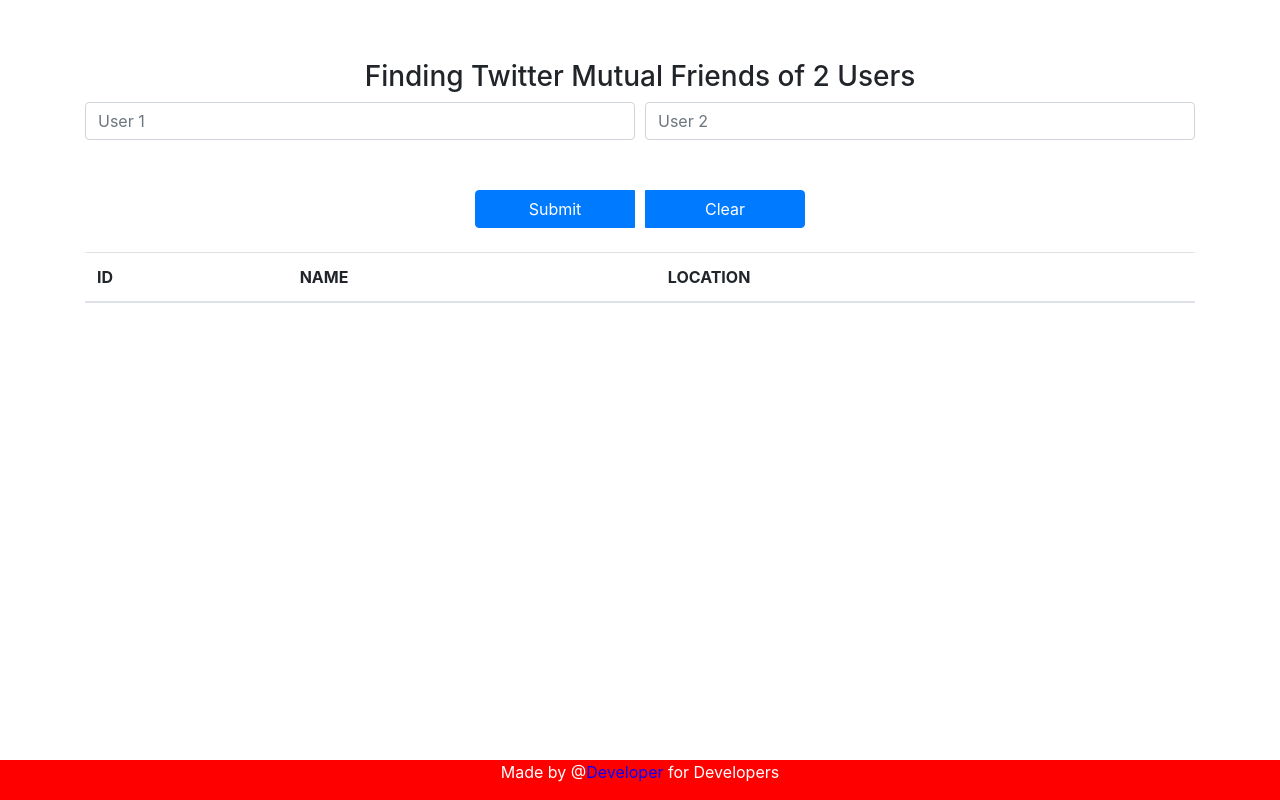
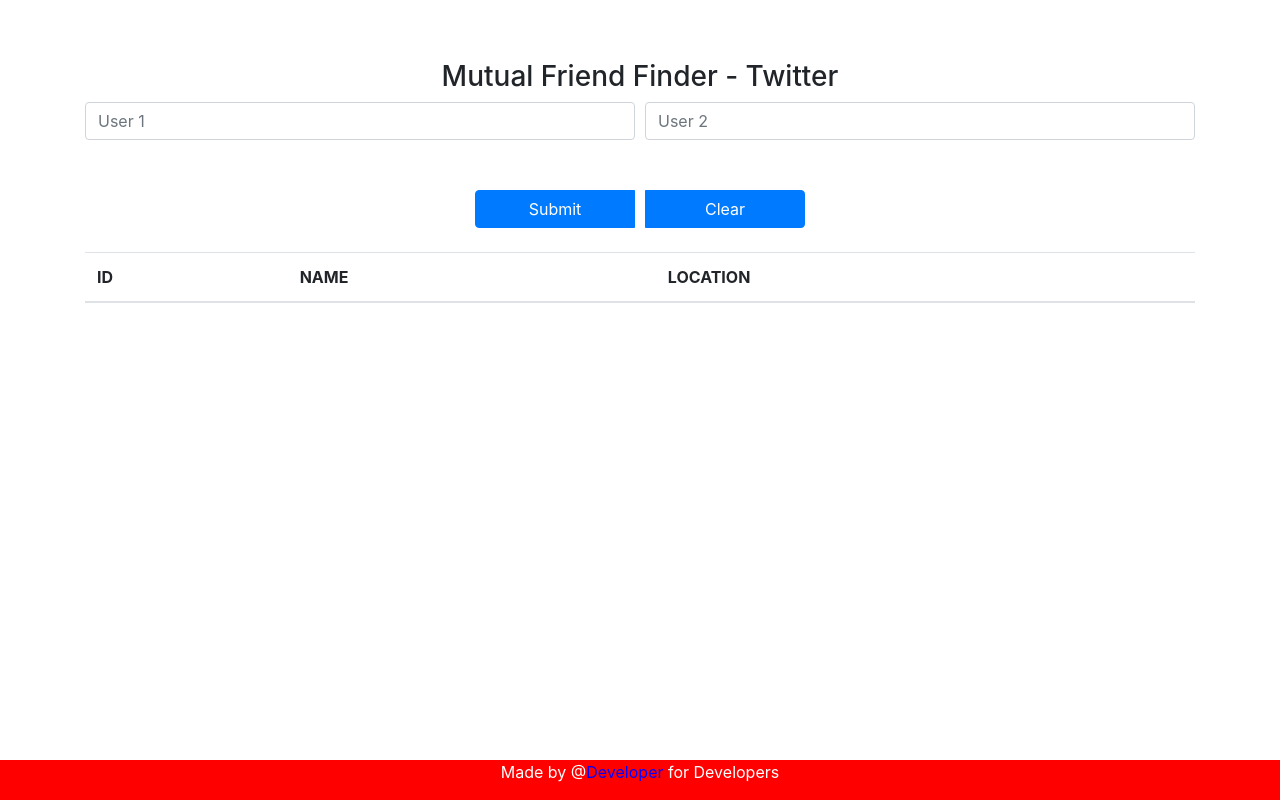
Before and after one commit to yogain123/twitter-client, a React (Create React App) app: page / in a window 1280 px wide. Built offline with nearby package versions, Linux system fonts and the light colour scheme.

Commit message:
Updated heading

```diff
--- a/src/App.js
+++ b/src/App.js
@@ -8,7 +8,7 @@ function App() {
   return (
     <div className="container">
       <h3 style={{ textAlign: "center", marginTop: "60px" }}>
-        Finding Twitter Mutual Friends of 2 Users
+        Mutual Friend Finder - Twitter
       </h3>
       <Twitter />
       <Footer />
```
